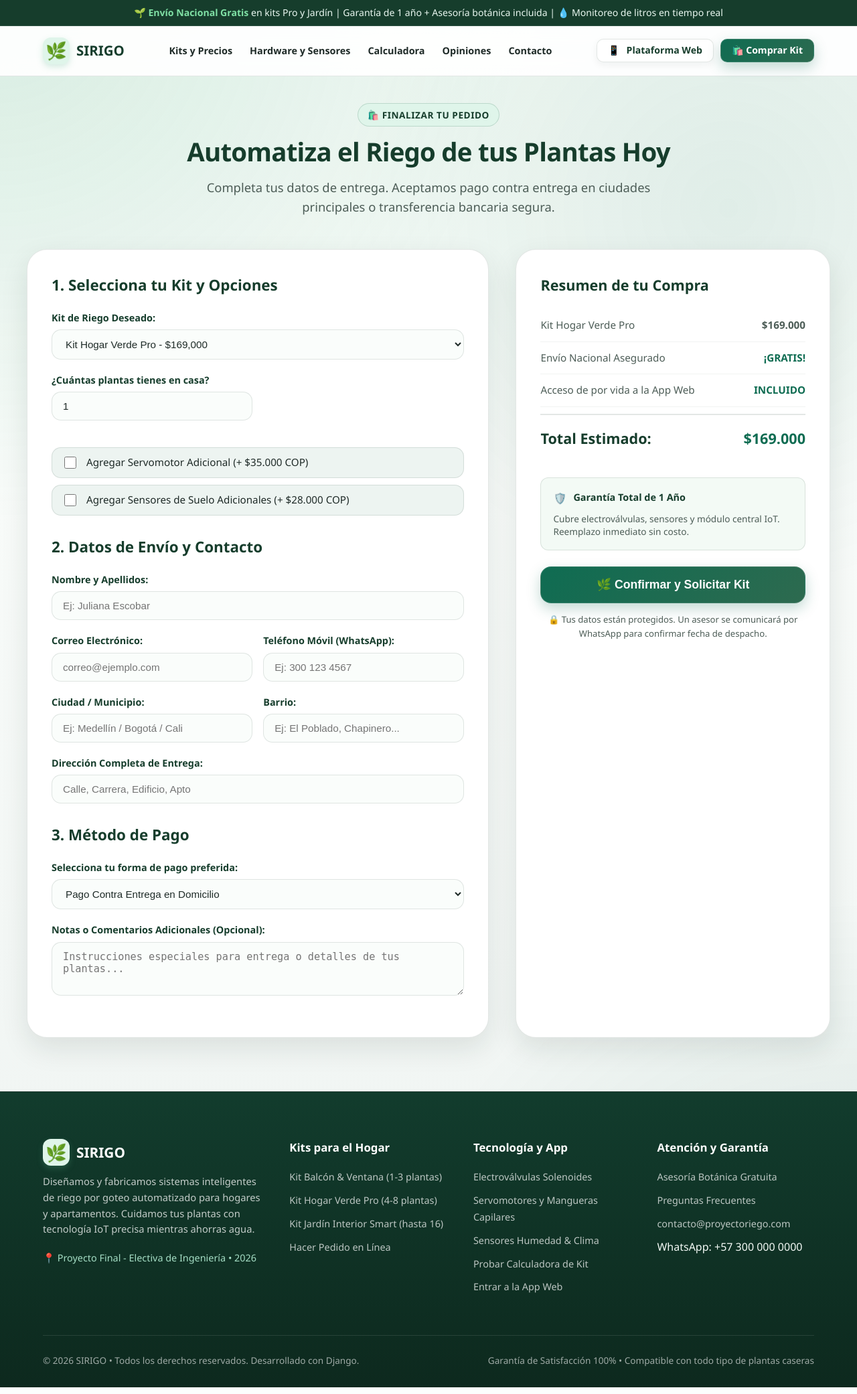
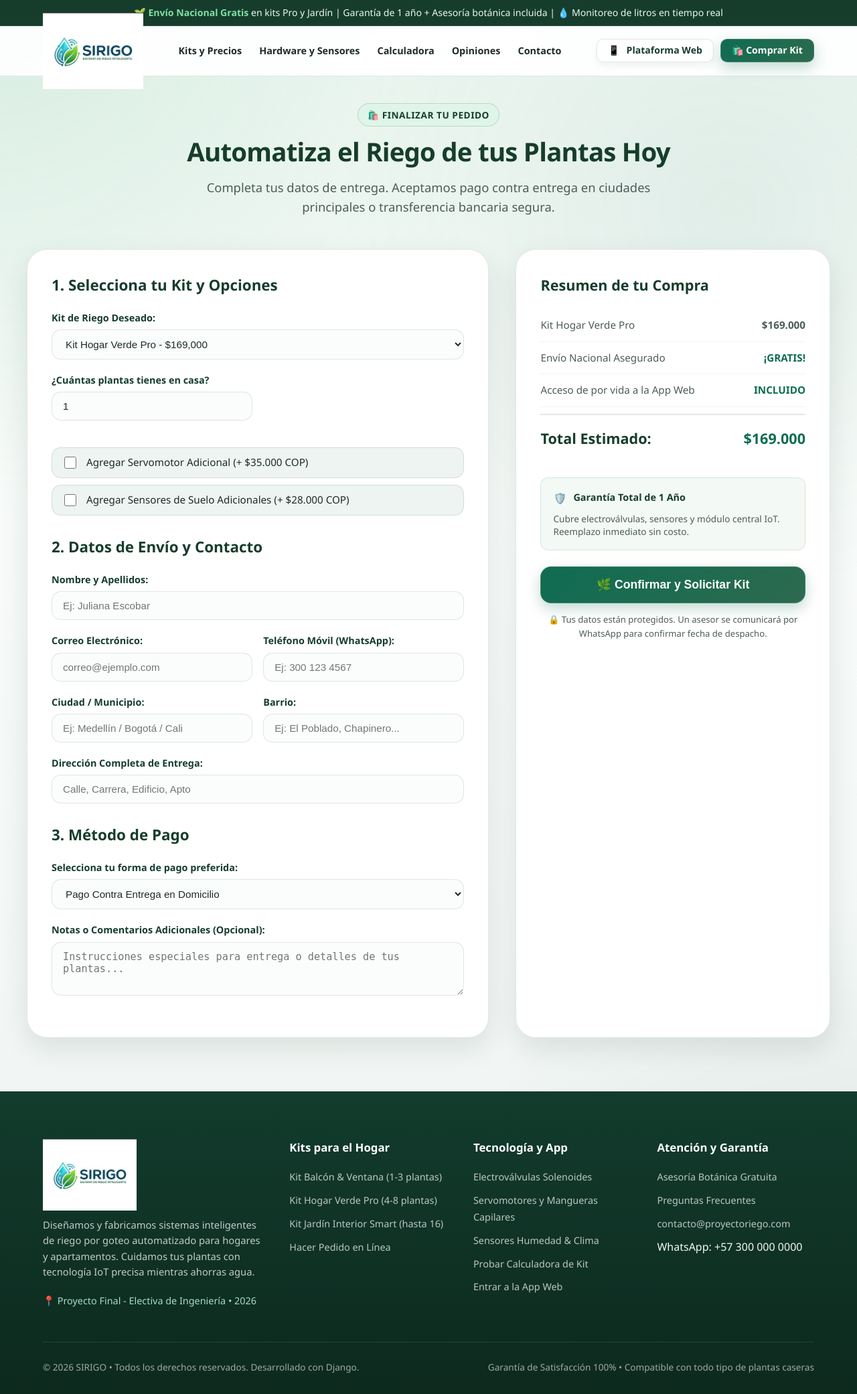
Before and after one commit to ManuelZambrano-prog/Proyecto-final-Electiva-1, a Django app: page /checkout/ in a window 1280 px wide. Shown: the whole page at 67% size. Run offline with Django 5.2, Linux system fonts and the light colour scheme; data comes from the database, SQL or seed files in the repository.

Commit message:
feat: logo SIRIGO en plataforma, tienda y login centrado; quita nombre de proyecto en login

```diff
--- a/riego/templates/registration/login.html
+++ b/riego/templates/registration/login.html
@@ -4,6 +4,9 @@
 {% block contenido %}
     <div class="auth-shell auth-shell--login" style="background-image: url('{% static 'riego/img/login-fondo.jpg' %}');">
         <div class="auth-card">
+            <div class="auth-header-logo" style="text-align: center; margin-bottom: 20px;">
+                <img src="{% static 'riego/images/logo.jpeg' %}" alt="SIRIGO" style="max-width: 180px; height: auto;">
+            </div>
             <h2>Iniciar sesión</h2>
             <form method="post" class="form-layout">
                 {% csrf_token %}
--- a/riego/templates/riego/register.html
+++ b/riego/templates/riego/register.html
@@ -4,6 +4,9 @@
     <div class="auth-shell">
         <div class="auth-card">
             <h2>Crear cuenta</h2>
+            <div class="auth-header-logo" style="text-align: center; margin-bottom: 20px;">
+                <img src="{% static 'riego/images/logo.jpeg' %}" alt="SIRIGO" style="max-width: 180px; height: auto;">
+            </div>
             <form method="post" class="form-layout">
                 {% csrf_token %}
                 {{ form.as_p }}
--- a/tienda/templates/tienda/base.html
+++ b/tienda/templates/tienda/base.html
@@ -19,8 +19,7 @@
         <div class="container">
             <div class="nav-wrapper">
                 <a href="{% url 'index' %}" class="brand-logo" id="nav-brand">
-                    <span class="brand-mark">🌿</span>
-                    <span>SIRIGO</span>
+                    <img class="brand-logo-img" src="{% static 'riego/images/logo.jpeg' %}" alt="SIRIGO" style="max-width: 150px; height: auto; display: block;">
                 </a>
 
                 <nav>
@@ -68,7 +67,7 @@
         <div class="container">
             <div class="footer-grid">
                 <div class="footer-brand">
-                    <h3><span class="brand-mark">🌿</span> SIRIGO</h3>
+                    <img class="brand-logo-img" src="{% static 'riego/images/logo.jpeg' %}" alt="SIRIGO" style="max-width: 140px; height: auto; display: block; margin-bottom: 10px;">
                     <p>Diseñamos y fabricamos sistemas inteligentes de riego por goteo automatizado para hogares y apartamentos. Cuidamos tus plantas con tecnología IoT precisa mientras ahorras agua.</p>
                     <div style="font-size: 0.9rem; color: #a5dec5;">
                         📍 Proyecto Final - Electiva de Ingeniería • 2026
```
Also changed, not shown: riego/static/riego/css/styles.css (+24 -0 lines), riego/templates/riego/base.html (+4 -4 lines), riego/static/riego/images/logo.jpeg (added).
